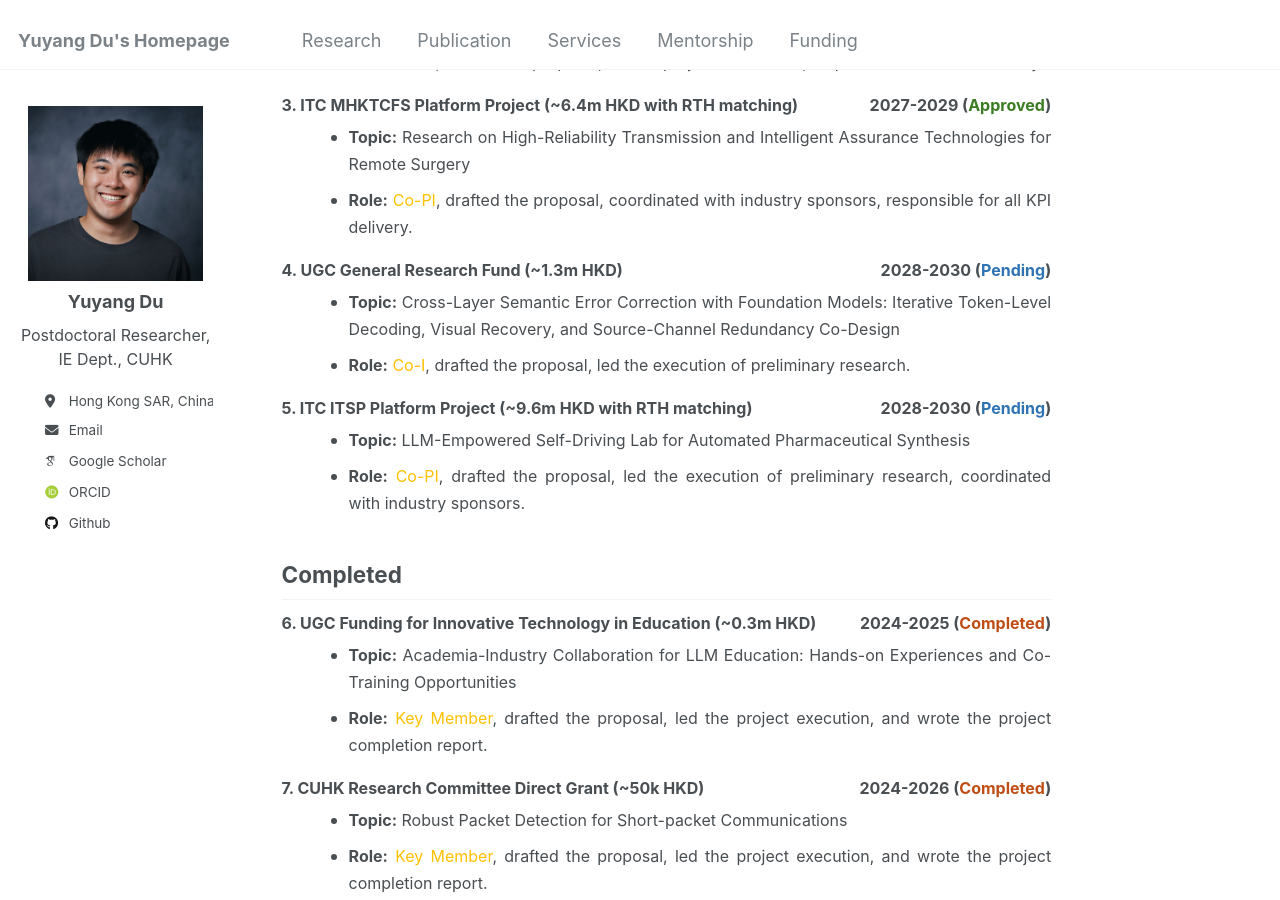
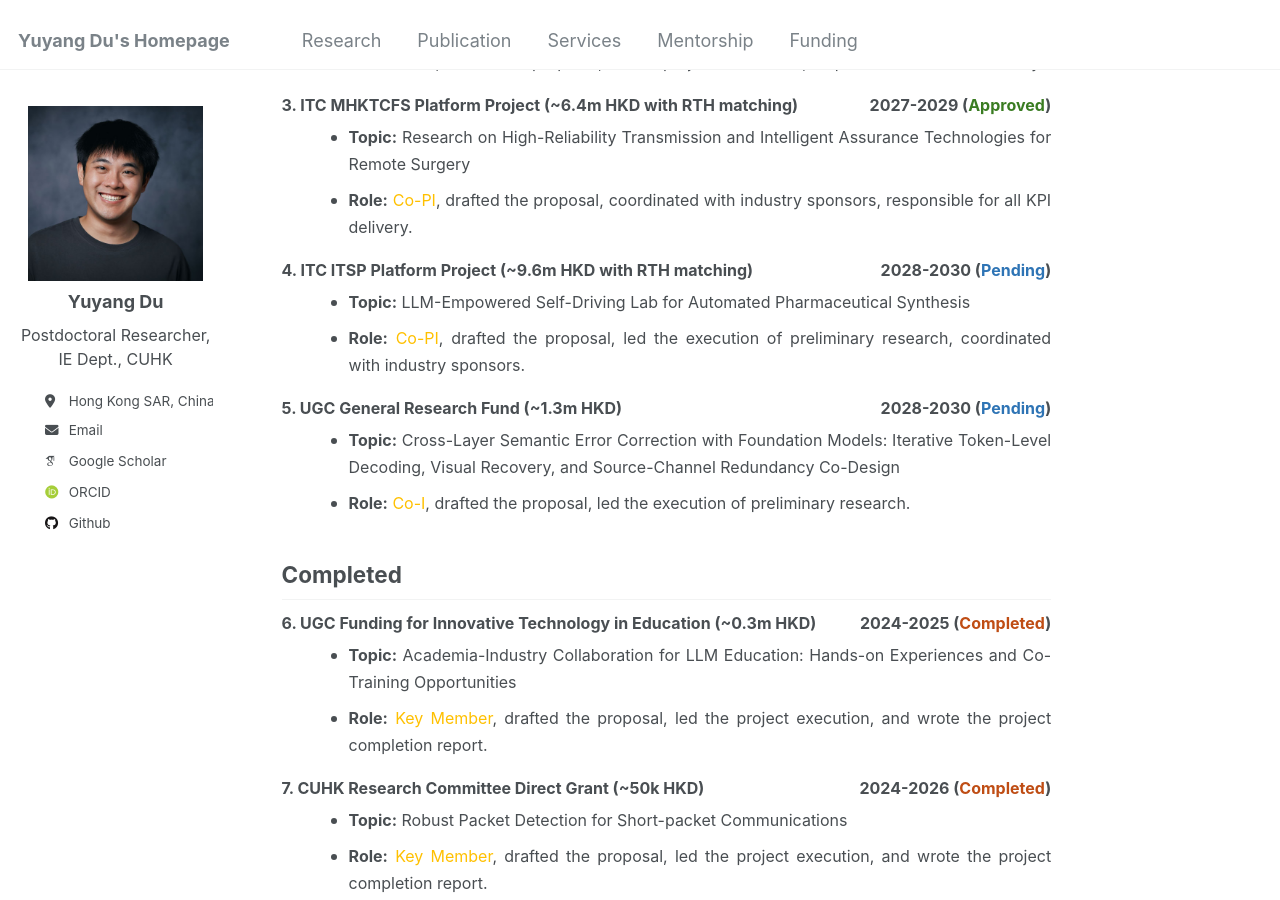
Before and after one commit to yuyangdu001/yuyangdu001.github.io, a Jekyll site: the page built from _pages/funding.md, in a window 1280 px wide and 900 px high, scrolled down 547 px. Built offline with Jekyll 4.4.1, drawn with Linux system fonts in a browser that asks for light colours; some web fonts are replaced; part of the change alters nothing that is shown.

Commit message:
Swap funding project details for UGC and ITC

```diff
--- a/_pages/funding.md
+++ b/_pages/funding.md
@@ -53,16 +53,7 @@ Approved/Pending
 </ul>
 
 <div class="funding-project-heading">
-  <span>4. UGC General Research Fund (~1.3m HKD)</span>
-  <span>2028-2030 (<span style="color: #2e74b5;">Pending</span>)</span>
-</div>
-<ul style="margin-left: 1.5em; margin-top: 6px;">
-  <li><font size=3><b>Topic:</b> Cross-Layer Semantic Error Correction with Foundation Models: Iterative Token-Level Decoding, Visual Recovery, and Source-Channel Redundancy Co-Design</font></li>
-  <li><font size=3><b>Role:</b> <span style="color: #ffc000;">Co-I</span>, drafted the proposal, led the execution of preliminary research.</font></li>
-</ul>
-
-<div class="funding-project-heading">
-  <span>5. ITC ITSP Platform Project (~9.6m HKD with RTH matching)</span>
+  <span>4. ITC ITSP Platform Project (~9.6m HKD with RTH matching)</span>
   <span>2028-2030 (<span style="color: #2e74b5;">Pending</span>)</span>
 </div>
 <ul style="margin-left: 1.5em; margin-top: 6px;">
@@ -70,6 +61,14 @@ Approved/Pending
   <li><font size=3><b>Role:</b> <span style="color: #ffc000;">Co-PI</span>, drafted the proposal, led the execution of preliminary research, coordinated with industry sponsors.</font></li>
 </ul>
 
+<div class="funding-project-heading">
+  <span>5. UGC General Research Fund (~1.3m HKD)</span>
+  <span>2028-2030 (<span style="color: #2e74b5;">Pending</span>)</span>
+</div>
+<ul style="margin-left: 1.5em; margin-top: 6px;">
+  <li><font size=3><b>Topic:</b> Cross-Layer Semantic Error Correction with Foundation Models: Iterative Token-Level Decoding, Visual Recovery, and Source-Channel Redundancy Co-Design</font></li>
+  <li><font size=3><b>Role:</b> <span style="color: #ffc000;">Co-I</span>, drafted the proposal, led the execution of preliminary research.</font></li>
+</ul>
 
 Completed
 ------
```
